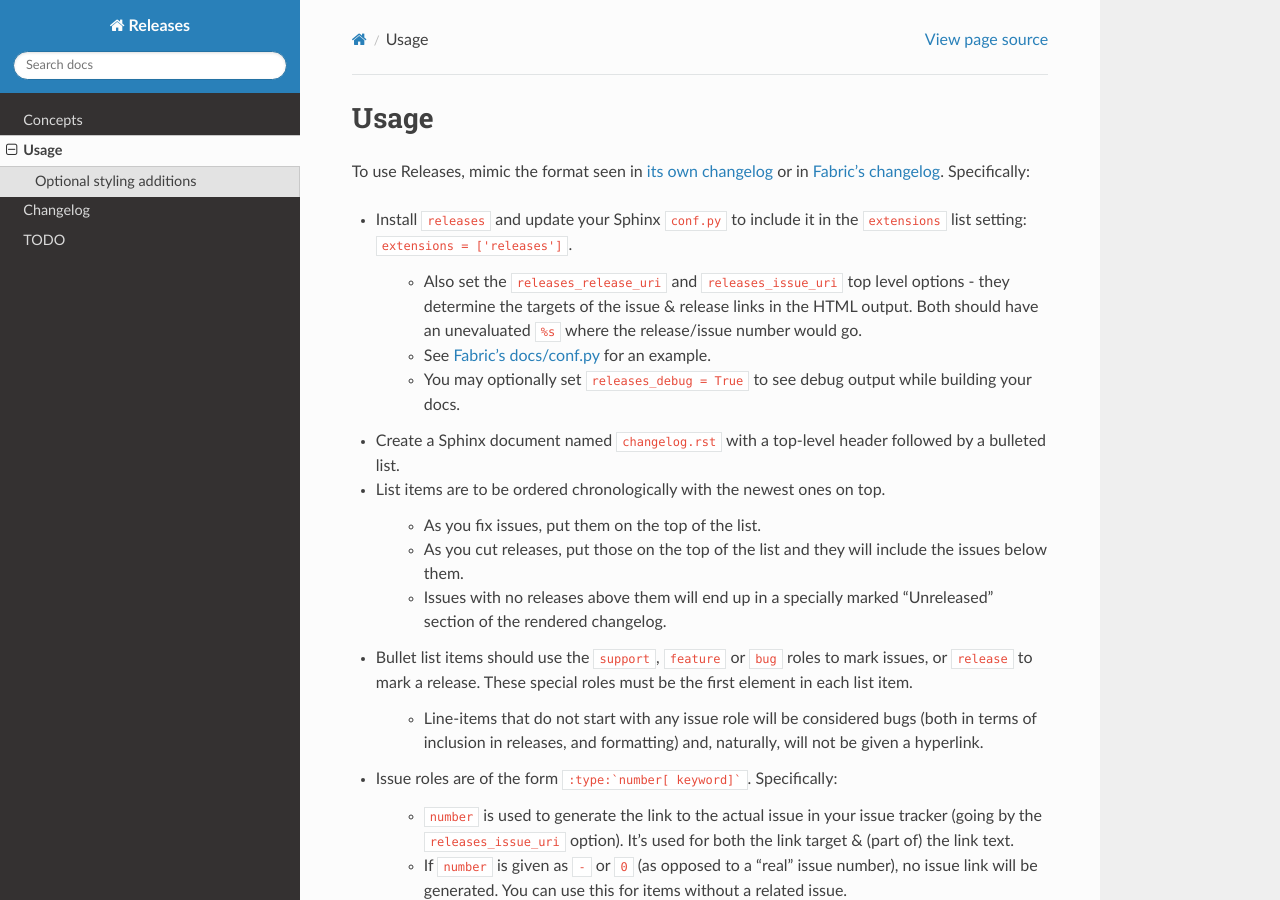
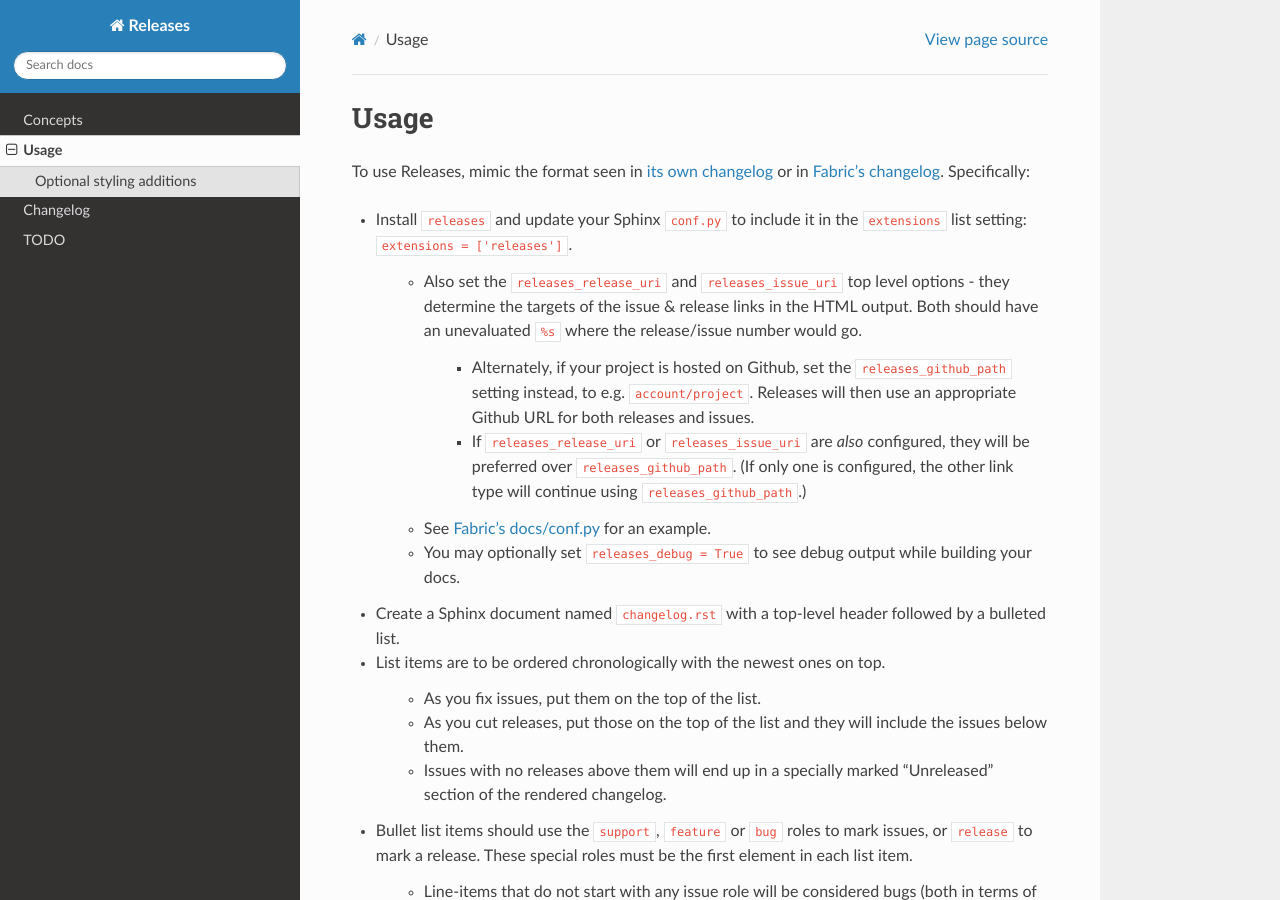
Before and after one commit to bitprophet/releases, a Sphinx documentation site: the page built from docs/usage.rst, in a window 1280 px wide and 900 px high. Built offline with Sphinx 7.4.7 and the Read the Docs theme 2.0.0, drawn with Linux system fonts in a browser that asks for light colours.

Commit message:
DDD + skeleton tests re: #26

```diff
--- a/docs/usage.rst
+++ b/docs/usage.rst
@@ -15,6 +15,17 @@ Specifically:
       level options - they determine the targets of the issue & release links
       in the HTML output. Both should have an unevaluated ``%s`` where the
       release/issue number would go.
+
+        * Alternately, if your project is hosted on Github, set the
+          ``releases_github_path`` setting instead, to e.g.
+          ``account/project``. Releases will then use an appropriate Github
+          URL for both releases and issues.
+
+        * If ``releases_release_uri`` or ``releases_issue_uri`` are *also*
+          configured, they will be preferred over ``releases_github_path``.
+          (If only one is configured, the other link type will continue using
+          ``releases_github_path``.)
+
     * See `Fabric's docs/conf.py
       <https://github.com/fabric/fabric/blob/4afd33e971f1c6831cc33fd3228013f7484fbe35/docs/conf.py#L31>`_
       for an example.
```
Also changed, not shown: 1 other file.
